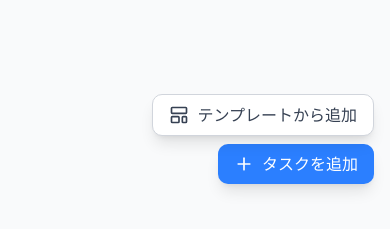
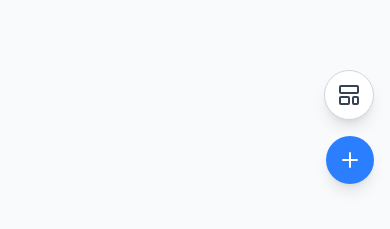
Before and after one commit to makkenno/ittasu, a React (Vite) app: page / in a window 390 px wide. Shown: the part 612-841 px from the top of the page. Built offline with nearby package versions, Linux system fonts and the light colour scheme.

Commit message:
feat: Enhance button responsiveness by adjusting padding, shape, icon size, text visibility, and vertical position for mobile screens.

```diff
--- a/src/components/organisms/graph-area.tsx
+++ b/src/components/organisms/graph-area.tsx
@@ -310,21 +310,21 @@ export function GraphArea({
       <button
         type="button"
         onClick={handleAddTaskAtViewCenter}
-        className="absolute bottom-12 right-4 flex items-center gap-2 px-4 py-2 bg-blue-500 text-white rounded-lg shadow-lg hover:bg-blue-600 transition-colors pb-[calc(0.5rem+env(safe-area-inset-bottom))]"
+        className="absolute bottom-12 right-4 flex items-center gap-2 p-3 sm:px-4 sm:py-2 bg-blue-500 text-white rounded-full sm:rounded-lg shadow-lg hover:bg-blue-600 transition-colors pb-[calc(0.75rem+env(safe-area-inset-bottom))] sm:pb-[calc(0.5rem+env(safe-area-inset-bottom))]"
         title="新しいタスクを追加"
       >
-        <Plus className="w-5 h-5" />
-        <span className="font-medium">タスクを追加</span>
+        <Plus className="w-6 h-6 sm:w-5 sm:h-5" />
+        <span className="font-medium hidden sm:inline">タスクを追加</span>
       </button>
 
       <button
         type="button"
         onClick={() => setIsTemplateDialogOpen(true)}
-        className="absolute bottom-24 right-4 flex items-center gap-2 px-4 py-2 bg-white border border-gray-300 text-gray-700 rounded-lg shadow-lg hover:bg-gray-50 transition-colors pb-[calc(0.5rem+env(safe-area-inset-bottom))]"
+        className="absolute bottom-28 sm:bottom-24 right-4 flex items-center gap-2 p-3 sm:px-4 sm:py-2 bg-white border border-gray-300 text-gray-700 rounded-full sm:rounded-lg shadow-lg hover:bg-gray-50 transition-colors pb-[calc(0.75rem+env(safe-area-inset-bottom))] sm:pb-[calc(0.5rem+env(safe-area-inset-bottom))]"
         title="テンプレートから追加"
       >
-        <LayoutTemplate className="w-5 h-5" />
-        <span className="font-medium">テンプレートから追加</span>
+        <LayoutTemplate className="w-6 h-6 sm:w-5 sm:h-5" />
+        <span className="font-medium hidden sm:inline">テンプレートから追加</span>
       </button>
     </div>
   );
```
